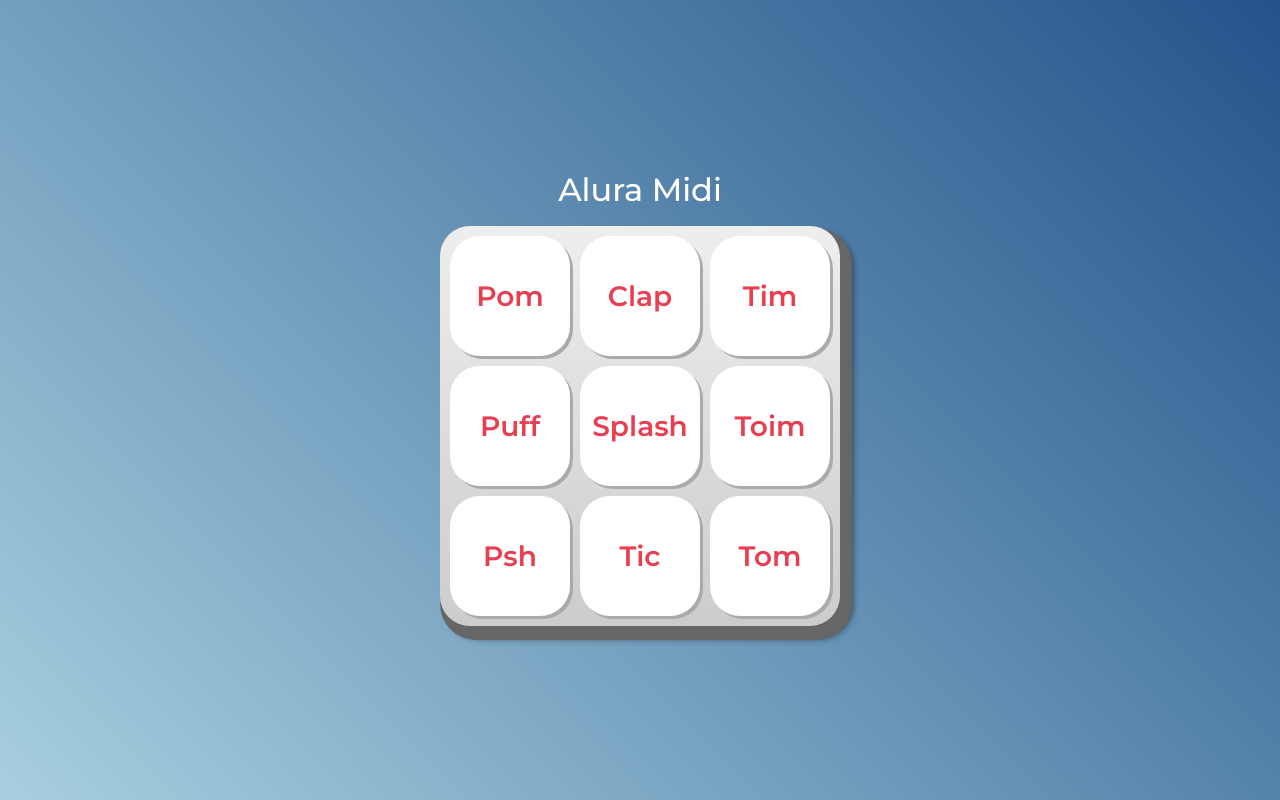
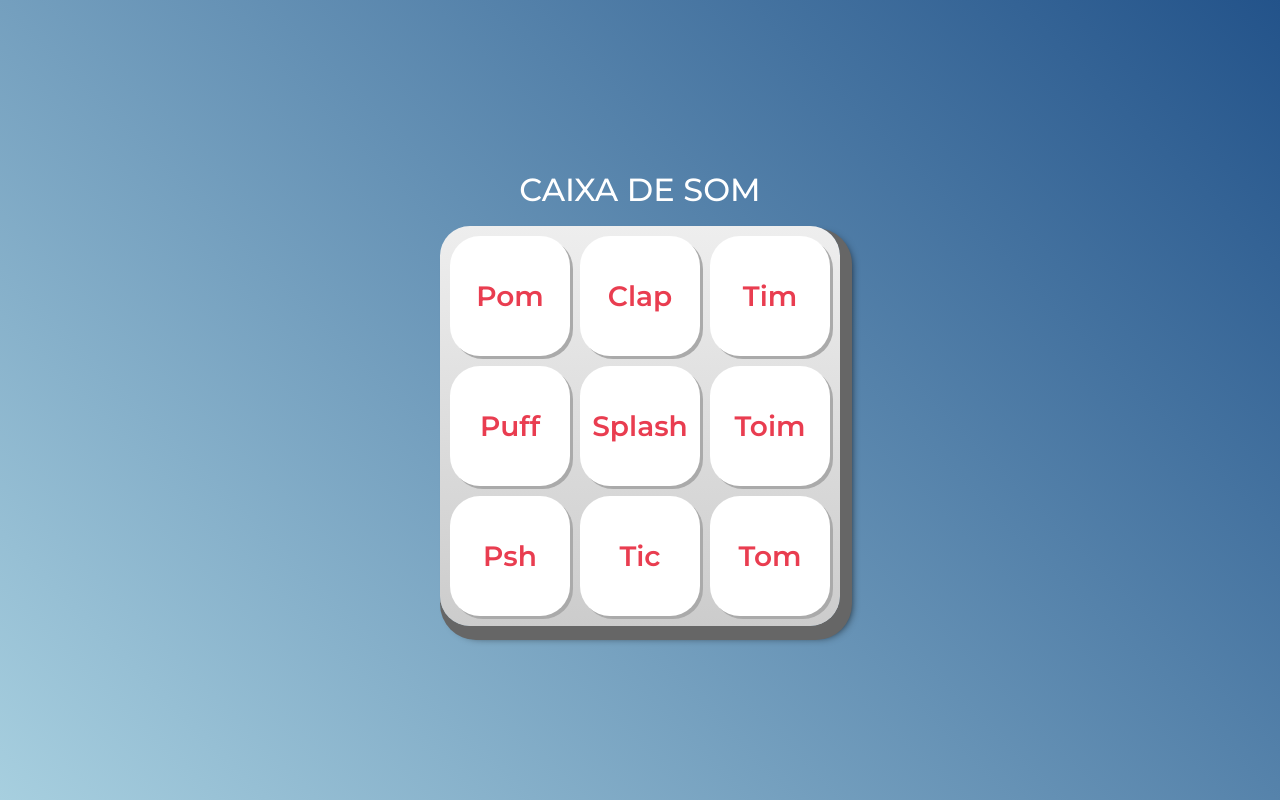
Before and after one commit to kevinrossetti/Caixaa-de-som, a plain HTML site: page index.html in a window 1280 px wide. Drawn offline with Linux system fonts and the light colour scheme.

Commit message:
salvandooo

```diff
--- a/index.html
+++ b/index.html
@@ -18,7 +18,7 @@
 </head>
 <body>
 
-    <h1>Alura Midi</h1>
+    <h1>CAIXA DE SOM</h1>
 
     <section class="teclado">
         <button class="tecla tecla_pom">Pom</button>
```
